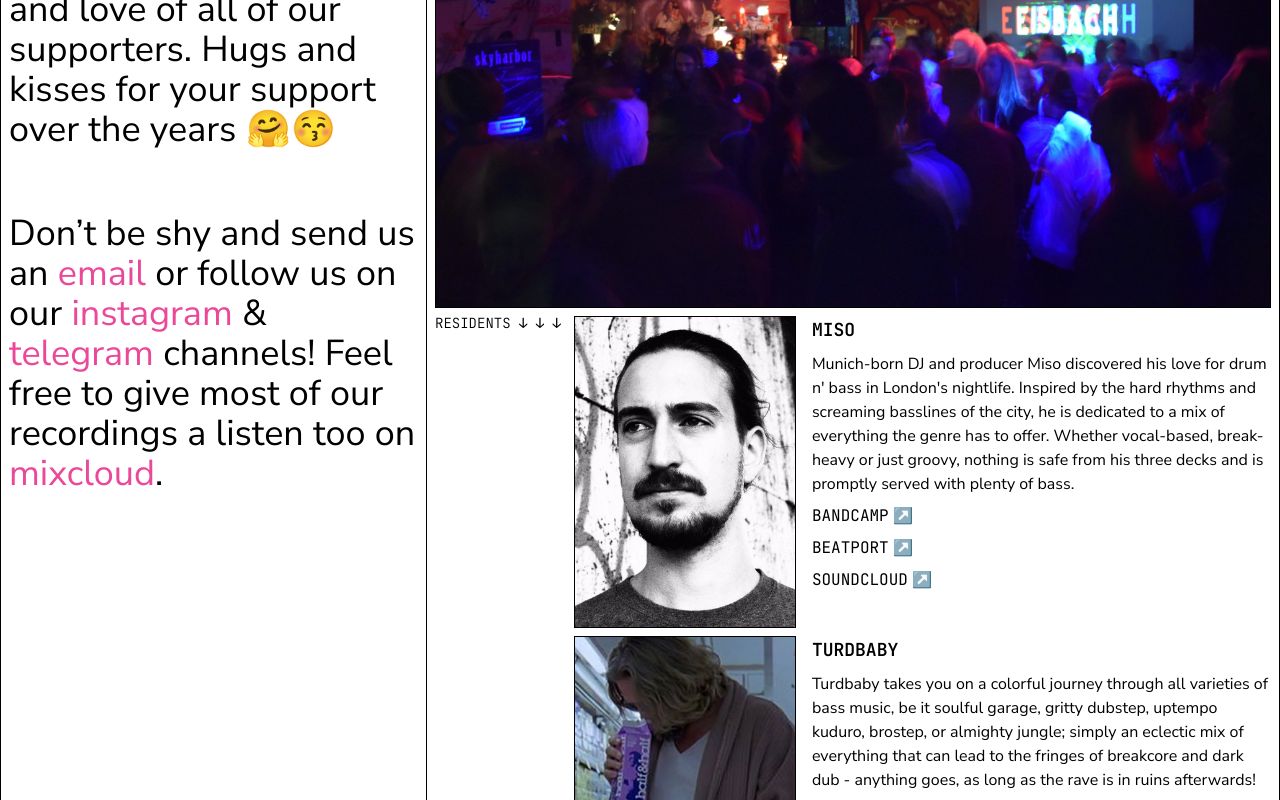
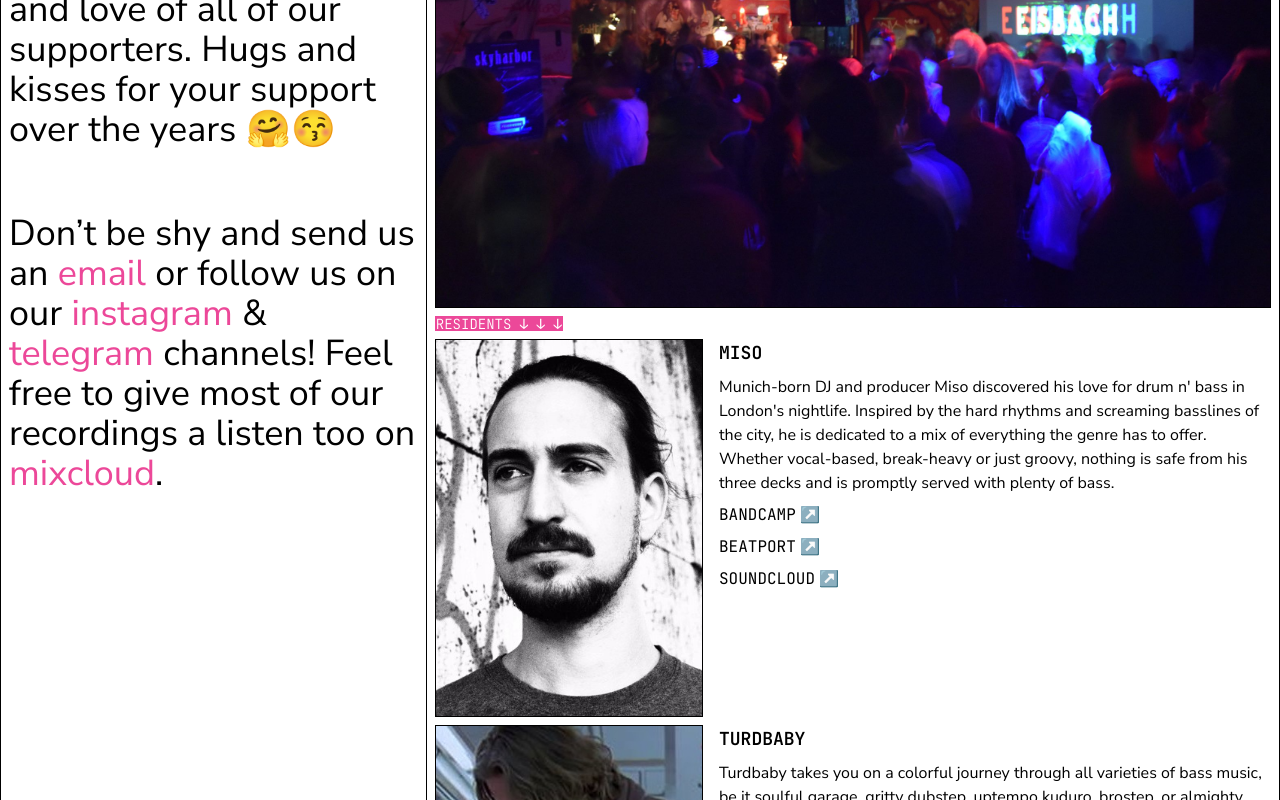
Before and after one commit to eisbachcallin/website, a Next.js app: page /about in a window 1280 px wide. Shown: the part 300-1100 px from the top of the page. Built offline with nearby package versions, Linux system fonts and the light colour scheme.

Commit message:
improve text and layout on ResidentSection

```diff
--- a/src/components/ResidentSection.tsx
+++ b/src/components/ResidentSection.tsx
@@ -8,10 +8,12 @@ interface ResidentSectionProps {
 
 const ResidentSection = ({ residents, label }: ResidentSectionProps) => {
   return (
-    <section className='flex flex-col gap-y-2 xl:grid xl:grid-cols-6'>
-      <h2 className='text-sm font-light uppercase leading-none xl:col-span-1'>
-        {label}
-      </h2>
+    <section className='flex flex-col gap-y-2'>
+      <div className='flex'>
+        <h2 className='bg-pink-500 p-[0.05rem] text-sm font-light uppercase leading-none  text-white'>
+          {label}
+        </h2>
+      </div>
       <div
         className={
           'grid w-full gap-2 lg:grid-cols-2 xl:col-span-5 xl:grid-cols-1'
```
